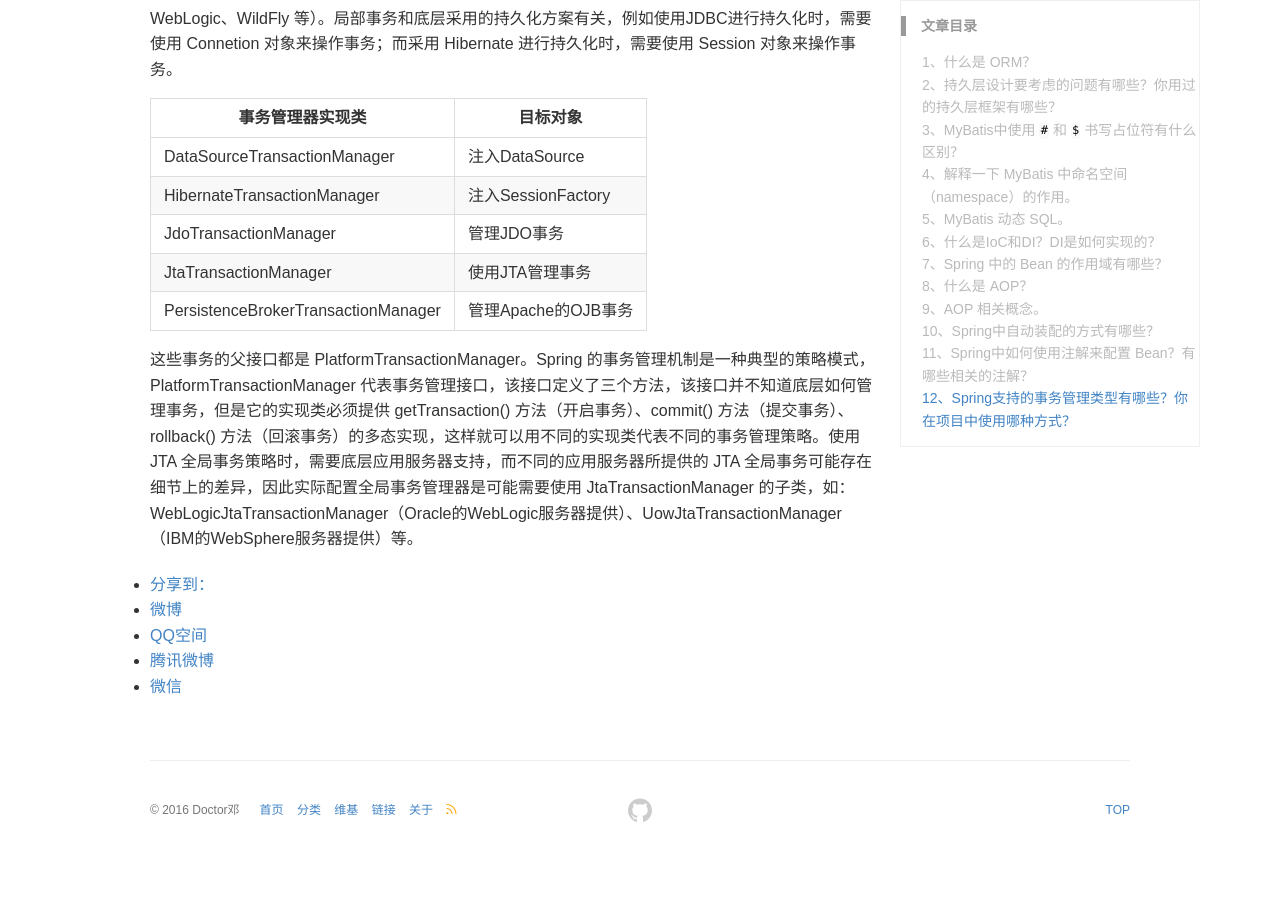
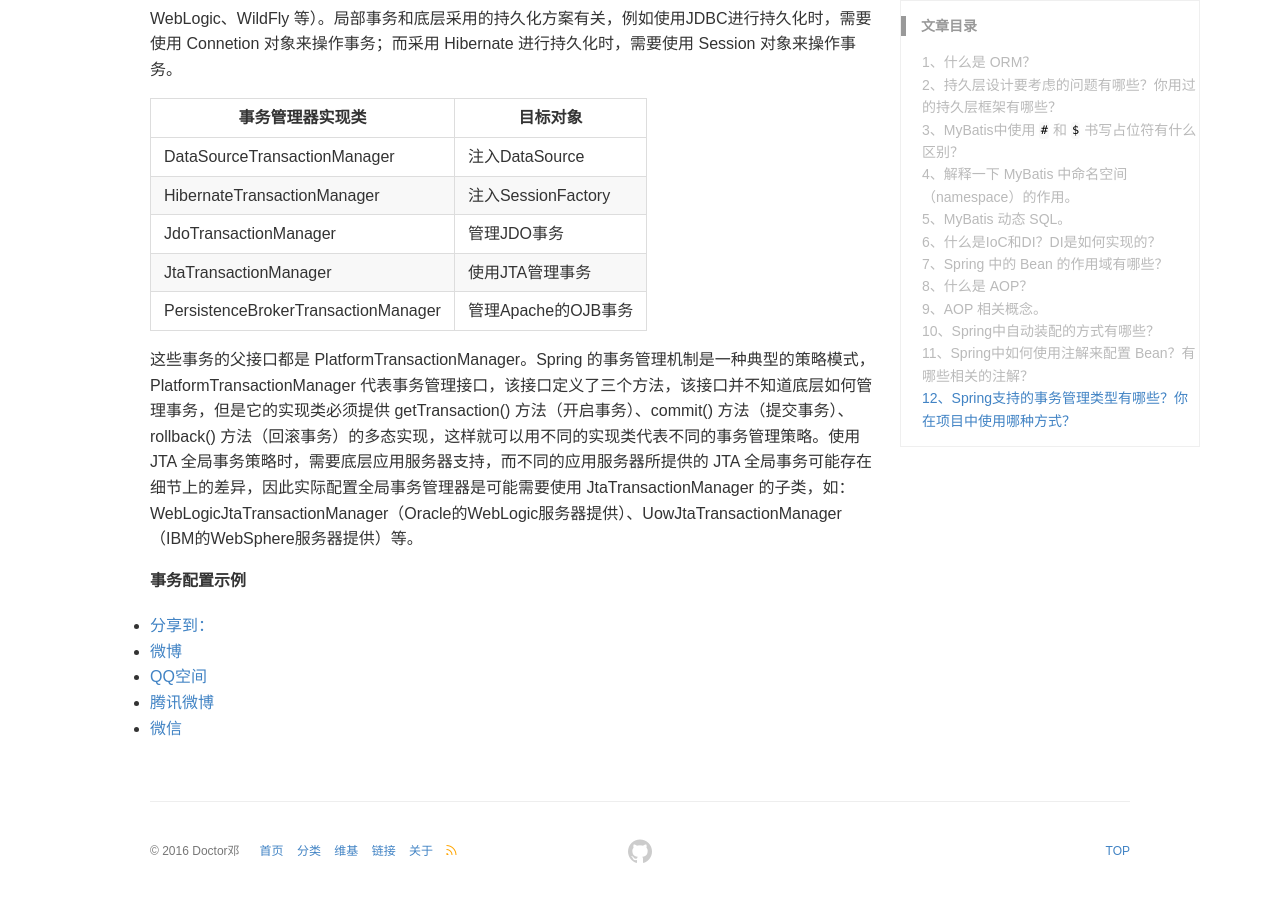
Before and after one commit to DoctorDeng/DoctorDeng.github.io, a Jekyll site: the page built from _posts/2016-09-18-java-SSM.md, in a window 1280 px wide and 900 px high, scrolled down 7528 px. Built offline with Jekyll 4.4.1, drawn with Linux system fonts in a browser that asks for light colours; comment, search, counter and statistics services are not loaded; before the commit the page ends 8387 px from its top, so only the background shows below that.

Commit message:
modify file

```diff
--- a/_posts/2016-09-18-java-SSM.md
+++ b/_posts/2016-09-18-java-SSM.md
@@ -255,3 +255,5 @@ Spring 支持编程式事务管理和声明式事务管理。许多 Spring 框
 | PersistenceBrokerTransactionManager | 管理Apache的OJB事务 |
 
 这些事务的父接口都是 PlatformTransactionManager。Spring 的事务管理机制是一种典型的策略模式，PlatformTransactionManager 代表事务管理接口，该接口定义了三个方法，该接口并不知道底层如何管理事务，但是它的实现类必须提供 getTransaction() 方法（开启事务）、commit() 方法（提交事务）、rollback() 方法（回滚事务）的多态实现，这样就可以用不同的实现类代表不同的事务管理策略。使用 JTA 全局事务策略时，需要底层应用服务器支持，而不同的应用服务器所提供的 JTA 全局事务可能存在细节上的差异，因此实际配置全局事务管理器是可能需要使用 JtaTransactionManager 的子类，如：WebLogicJtaTransactionManager（Oracle的WebLogic服务器提供）、UowJtaTransactionManager（IBM的WebSphere服务器提供）等。
+
+**事务配置示例**
```
